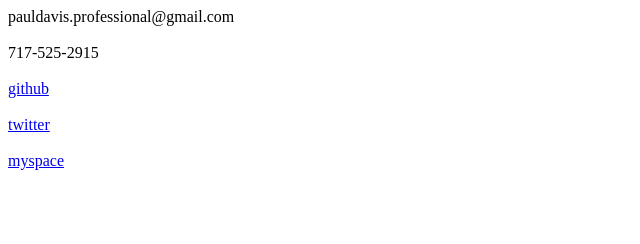
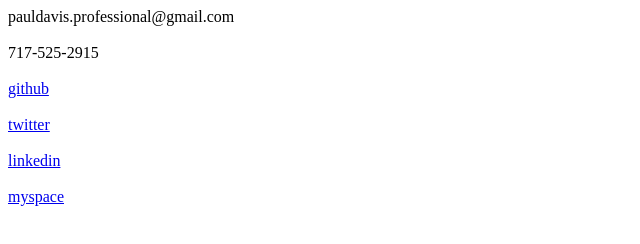
Before and after one commit to luapasivad/portfolio, a plain HTML site: page contact-content.html in a window 1280 px wide. Shown: the full height of the page, 0-640 px from the left. Drawn offline with Linux system fonts and the light colour scheme.

Commit message:
added linkedin

```diff
--- a/contact-content.html
+++ b/contact-content.html
@@ -17,6 +17,9 @@
         <a href="https://twitter.com/pauldavisyo?lang=en">twitter</a>
         <br>
         <br>
+        <a href="https://www.linkedin.com/in/paul-davis-6a2861181/">linkedin</a>
+        <br>
+        <br>
         <a href="https://www.youtube.com/watch?v=oHg5SJYRHA0">myspace</a>
 
 
```
